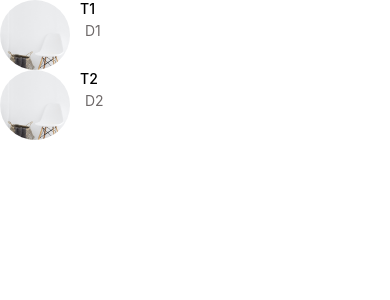
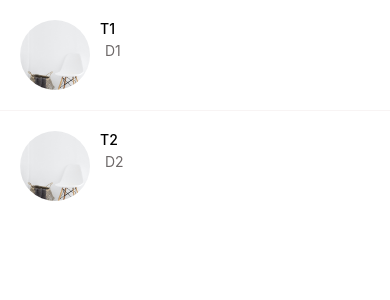
Before and after one commit to nahaktarun/DoneWithIt, a React Native app: screen / in a window 390 px wide. Shown: the top 300 px of the page. Built offline with nearby package versions, Linux system fonts and the light colour scheme.

Commit message:
added the separtor component

```diff
--- a/app/components/ListItem.js
+++ b/app/components/ListItem.js
@@ -20,6 +20,7 @@
 const styles = StyleSheet.create({
   container: {
     flexDirection: "row",
+    padding: 20,
   },
   image: {
     width: 70,
--- /dev/null
+++ b/app/components/ListItemSeperator.js
@@ -0,0 +1,15 @@
+import { View, Text, StyleSheet } from "react-native";
+import React from "react";
+import colors from "../config/colors";
+
+export default function ListItemSeperator() {
+  return <View style={styles.separator} />;
+}
+
+const styles = StyleSheet.create({
+  separator: {
+    width: "100%",
+    height: 1,
+    backgroundColor: colors.light,
+  },
+});
--- a/app/config/colors.js
+++ b/app/config/colors.js
@@ -4,4 +4,5 @@
   black: "#000",
   white: "#fff",
   medium: "#6e6969",
+  light: "#f8f4f4",
 };
--- a/app/screens/MessagesScreen.js
+++ b/app/screens/MessagesScreen.js
@@ -9,6 +9,7 @@
 import React from "react";
 import ListItem from "../components/ListItem";
 import Screen from "../components/Screen";
+import ListItemSeperator from "../components/ListItemSeperator";
 
 const messages = [
   {
@@ -39,6 +40,7 @@
             image={item.image}
           />
         )}
+        ItemSeparatorComponent={ListItemSeperator}
       />
     </Screen>
   );
```
